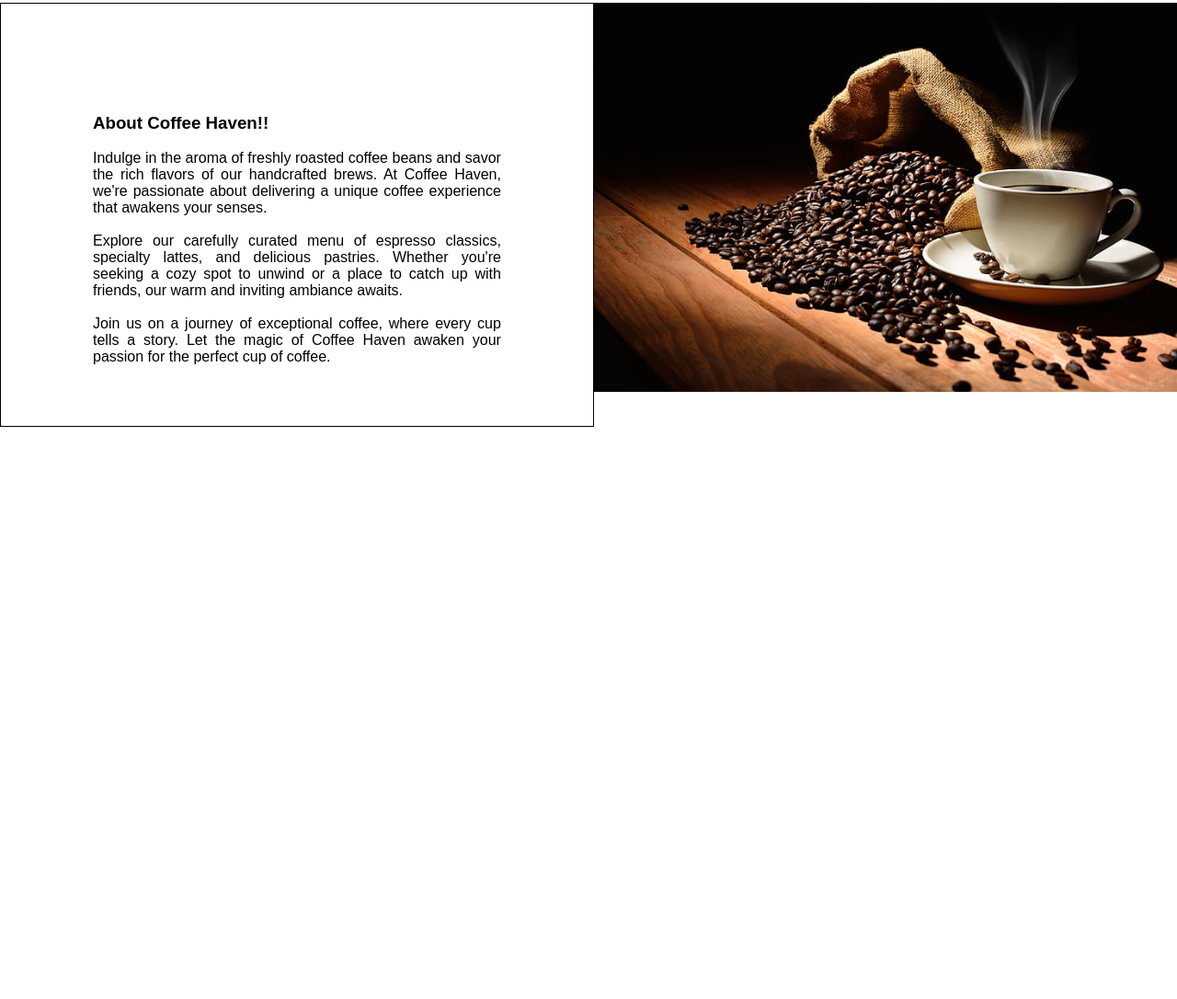
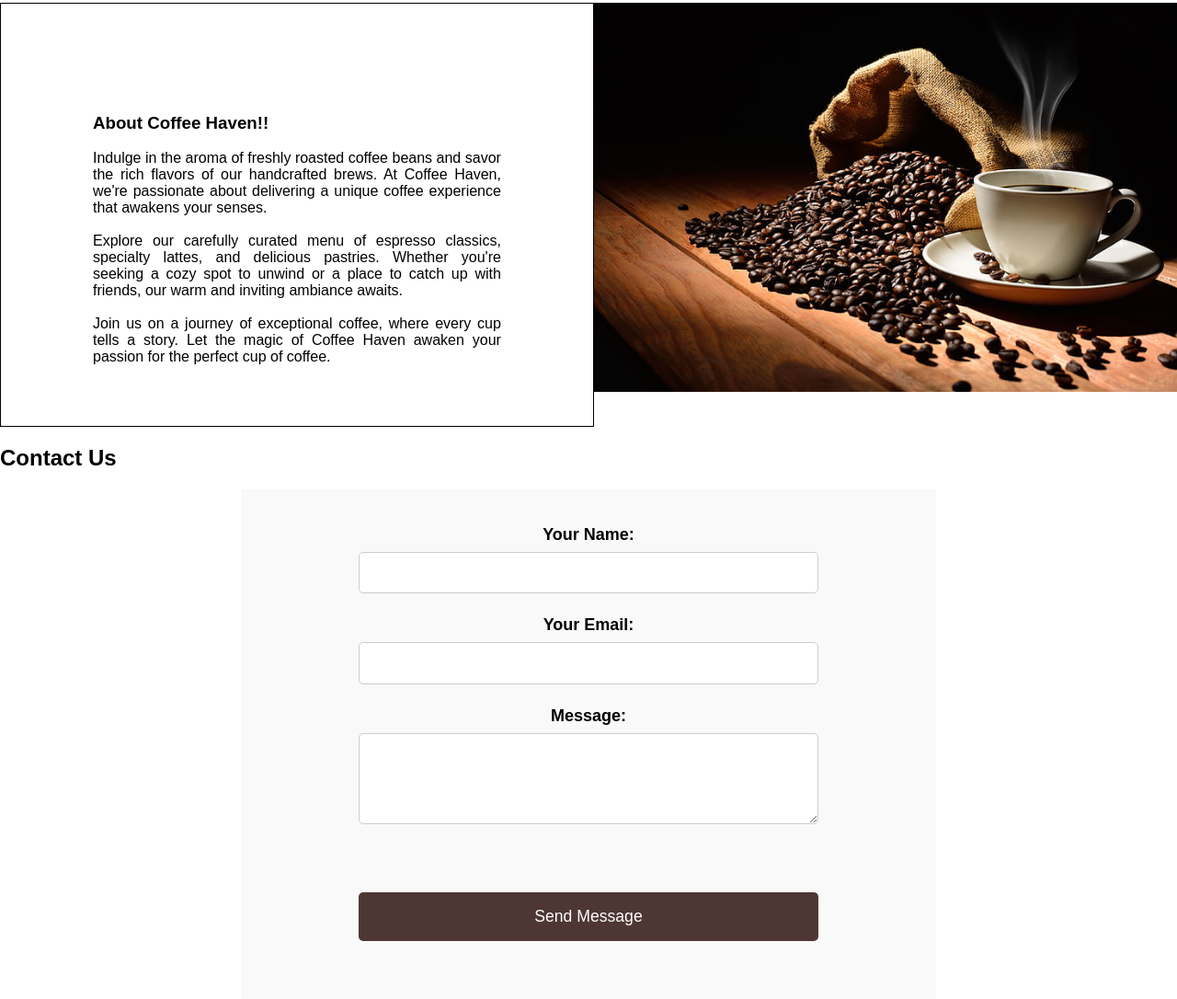
Before and after one commit to PiyaJ7/Coffee-shop-website, a plain HTML site: page index.html in a window 1280 px wide. Shown: the part 1519-2605 px from the top of the page at 92% size. Before the commit the page ends 1983 px from the top, so only its background shows below. Drawn offline with Linux system fonts and the light colour scheme.

Commit message:
Design Contact Page
Design Contact Page using html and CSS

```diff
--- a/index.html
+++ b/index.html
@@ -116,6 +116,28 @@
                 </div>
             </div>
         </section>
+        <section id="contact">
+            <h2>Contact Us</h2>
+            <div class="contact-container">
+                <form method="post">
+                    <div class="form-group">
+                        <label for="name">Your Name:</label>
+                        <input type="text" id="name" name="name" required>
+                    </div>
+                    <div class="form-group">
+                        <label for="email">Your Email:</label>
+                        <input type="email" id="email" name="email" required>
+                    </div>
+                    <div class="form-group">
+                        <label for="message">Message:</label>
+                        <textarea id="message" name="message" rows="4" required></textarea>
+                    </div>
+                    <div class="form-group">
+                        <button type="submit">Send Message</button>
+                    </div>
+                </form>
+            </div>
+        </section>
     </main>
 
     <footer>
--- a/styles.css
+++ b/styles.css
@@ -55,6 +55,7 @@ nav a {
     background-color: #f5eeee;
 }
 
+/* Home Page Styles */
 .coffee-images img {
     width: 19.3%;
     height: 150px;
@@ -66,6 +67,8 @@ nav a {
     text-align: justify;
     padding: 50px;
 }
+
+/* Menu Page Styles */
 
 .background-img {
     width: 100%;
@@ -92,6 +95,8 @@ th, td {
 th {
     background-color: #f2f2f2;
 }
+
+/* About Page Styles */
 
 .about-div {
     display: flex;
@@ -120,6 +125,61 @@ th {
     height: auto;
 }
 
+/* Contact Page Styles */
+
+.contact-container {
+    background-color: #f9f9f9;
+    padding: 3% 10%;
+    text-align: center;
+    max-width: 500px;
+    margin: 0 auto;
+}
+
+.form-group {
+    display: flex;
+    flex-direction: column;
+    margin-bottom: 1.5rem;
+}
+
+.form-group label {
+    font-size: 18px;
+    font-weight: bold;
+    margin-bottom: 8px;
+}
+
+.form-group input,
+.form-group textarea {
+    padding: 12.8px;
+    font-size: 16px;
+    border: 1px solid #ccc;
+    border-radius: 5px;
+}
+
+.form-group textarea {
+    resize: vertical;
+}
+
+.form-group button {
+    margin-top: 50px;
+    background-color: #4e3634;
+    color: #fff;
+    padding: 1rem 2rem;
+    border: none;
+    border-radius: 5px;
+    font-size: 1.1rem;
+    cursor: pointer;
+}
+
+.form-group button:hover {
+    background-color: #582c27;
+    opacity: 0.8;
+}
+
+.form-group button:active {
+    background-color: #29100d;
+}
+
+
 footer {
     background-color: #333;
     color: #fff;
```
